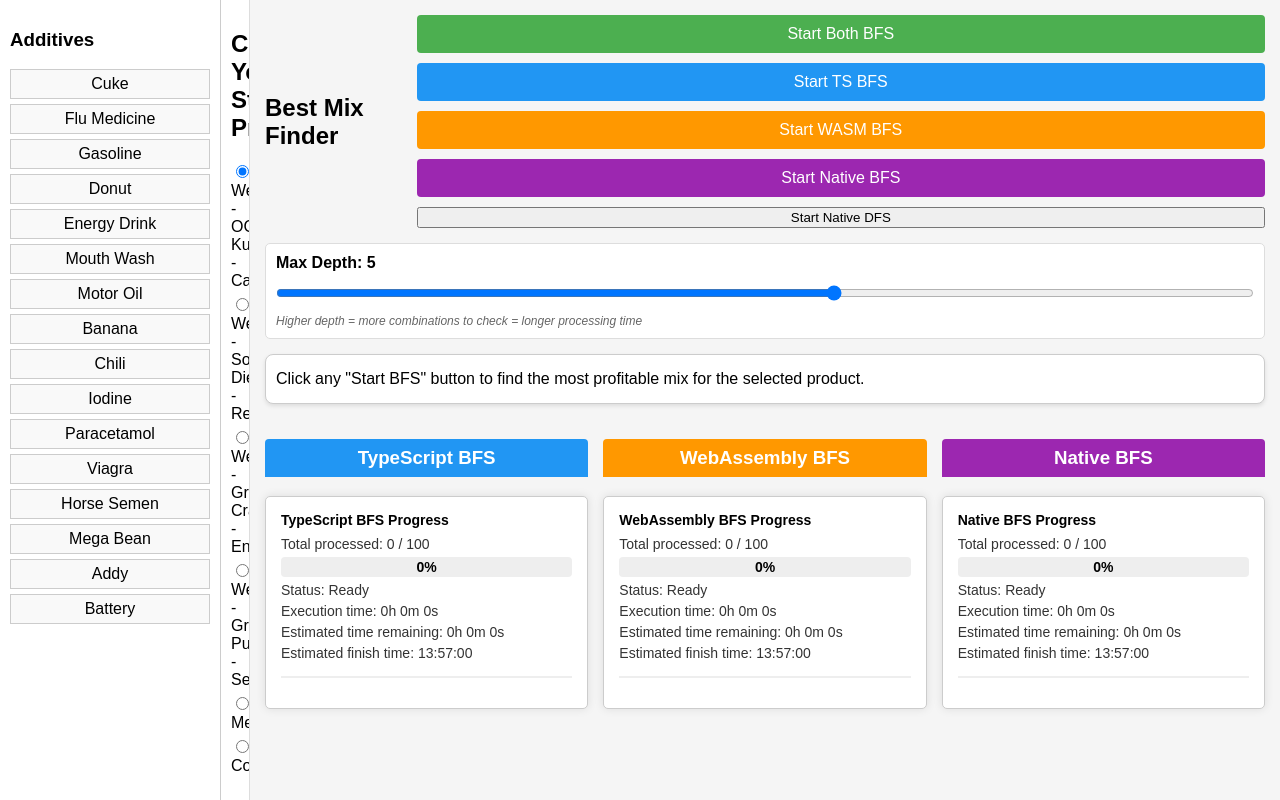
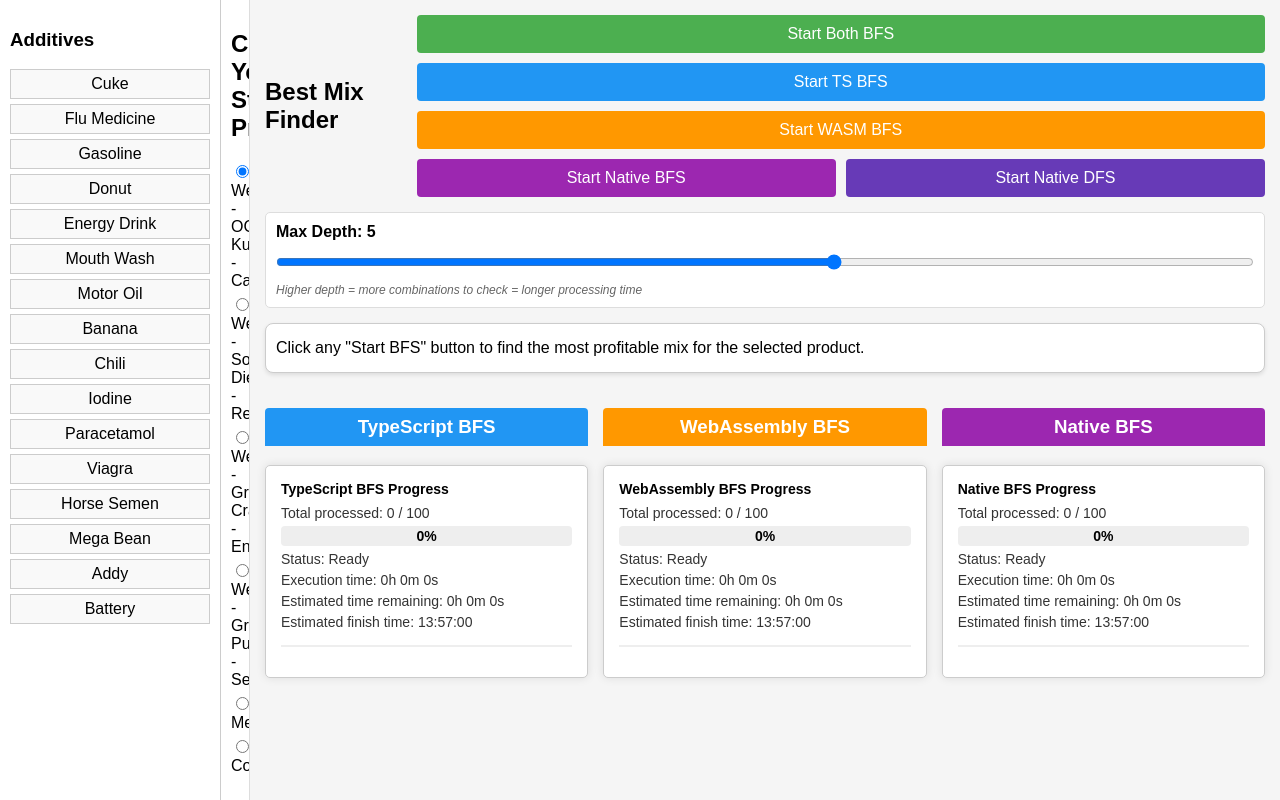
Before and after one commit to DrakeCaesar/schedule-I-calculator, a website built with Vite: page index.html in a window 1280 px wide. Built offline with nearby package versions, Linux system fonts and the light colour scheme.

Commit message:
feat: organize native BFS and DFS buttons in a flex container for better layout

```diff
--- a/index.html
+++ b/index.html
@@ -43,8 +43,10 @@
             <button id="bothBfsButton">Start Both BFS</button>
             <button id="tsBfsButton">Start TS BFS</button>
             <button id="wasmBfsButton">Start WASM BFS</button>
-            <button id="nativeBfsButton">Start Native BFS</button>
-            <button id="nativeDfsButton">Start Native DFS</button>
+            <div class="native-buttons-row">
+              <button id="nativeBfsButton">Start Native BFS</button>
+              <button id="nativeDfsButton">Start Native DFS</button>
+            </div>
           </div>
         </div>
 
--- a/src/style.scss
+++ b/src/style.scss
@@ -362,10 +362,18 @@ body {
   width: 100%;
 }
 
+/* Add a container for native buttons to display them side by side */
+.native-buttons-row {
+  display: flex;
+  gap: 10px;
+  width: 100%;
+}
+
 #bothBfsButton,
 #tsBfsButton,
 #wasmBfsButton,
-#nativeBfsButton {
+#nativeBfsButton,
+#nativeDfsButton {
   padding: 10px 20px;
   font-size: 16px;
   cursor: pointer;
@@ -381,6 +389,12 @@ body {
   &:active {
     transform: translateY(1px);
   }
+}
+
+/* Make the native buttons take equal width in their container */
+#nativeBfsButton,
+#nativeDfsButton {
+  flex: 1;
 }
 
 #bothBfsButton {
@@ -412,6 +426,14 @@ body {
 
   &:hover {
     background-color: #7b1fa2;
+  }
+}
+
+#nativeDfsButton {
+  background-color: #673ab7; /* Darker purple for DFS */
+
+  &:hover {
+    background-color: #512da8;
   }
 }
 
```
